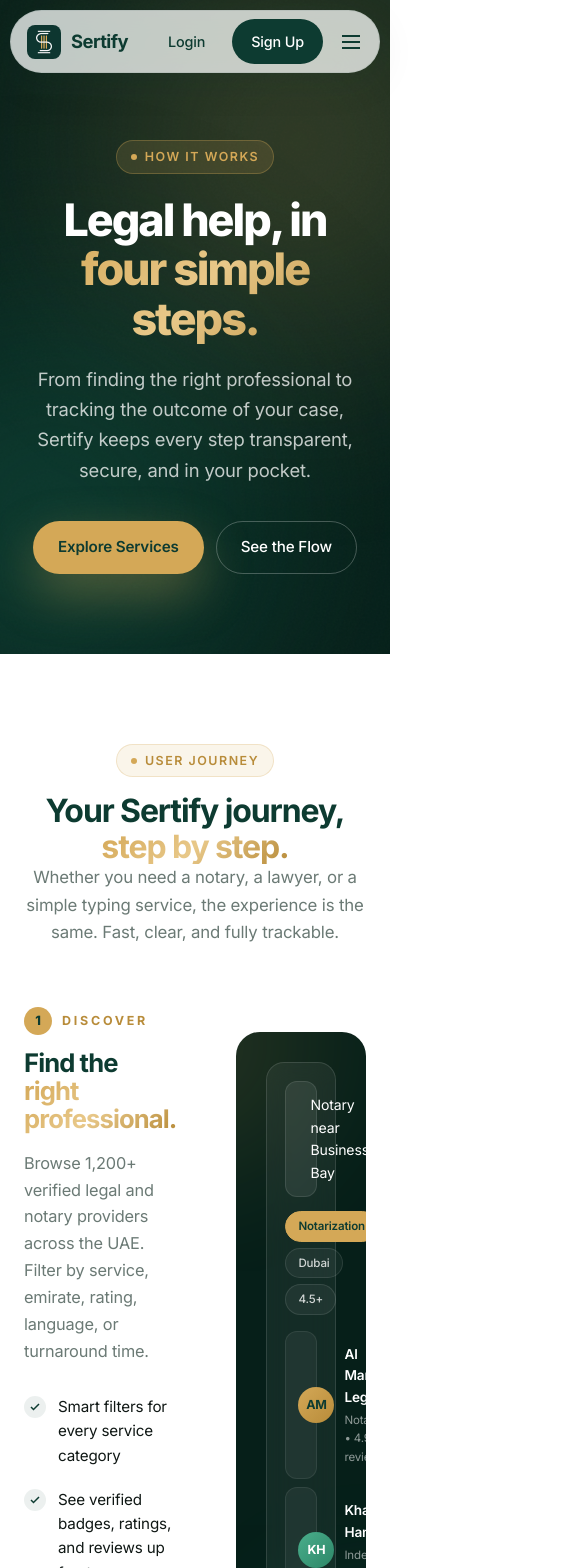
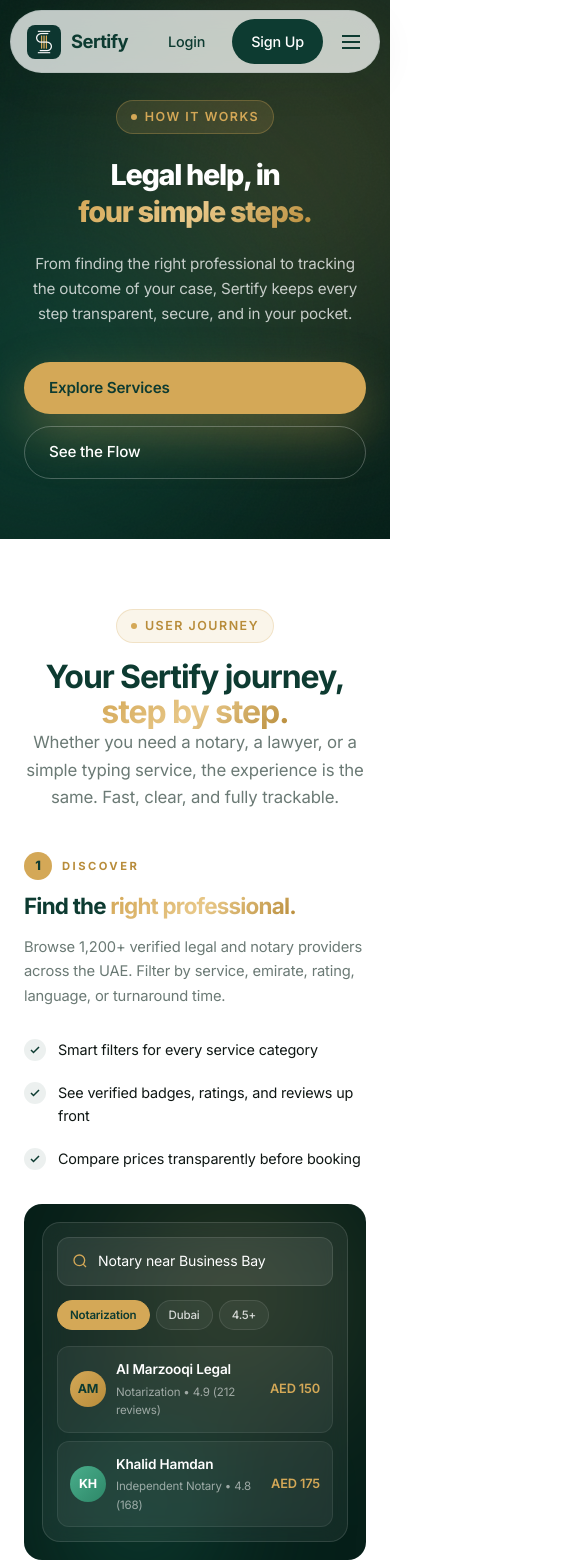
Before and after one commit to abdullahvendaxis/sertify-ae, a Next.js app: page /how-it-work in a window 390 px wide. Shown: the top 1568 px of the page, 585 px wide, since content can reach past the window. Built offline with nearby package versions, Linux system fonts and the light colour scheme.

Commit message:
first commit

```diff
--- a/src/app/howitwork.css
+++ b/src/app/howitwork.css
@@ -656,3 +656,243 @@
   .app-btn:hover { background: rgba(255,255,255,0.15); transform: translateY(-2px); }
   .app-btn .t1 { font-size: 0.7rem; opacity: 0.7; line-height: 1; }
   .app-btn .t2 { font-size: 1rem; font-weight: 600; line-height: 1.2; }
+
+
+  /* ============================= */
+/* 📱 HOW PAGE RESPONSIVE FIX */
+/* ============================= */
+
+/* Large tablets */
+@media (max-width: 1200px) {
+  .step-row {
+    grid-template-columns: 1fr;
+    gap: 40px;
+    margin-bottom: 70px;
+  }
+
+  .step-row.reverse .step-content,
+  .step-row.reverse .step-visual {
+    order: unset;
+  }
+
+  .step-visual {
+    max-width: 600px;
+    margin: 0 auto;
+  }
+
+  .ai-card {
+    grid-template-columns: 1fr;
+    gap: 40px;
+    text-align: center;
+  }
+
+  .trust-grid {
+    grid-template-columns: repeat(2, 1fr);
+  }
+
+  .compare-row {
+    grid-template-columns: 1.5fr 1fr 1fr;
+  }
+}
+
+/* Tablets */
+@media (max-width: 992px) {
+  .page-hero {
+    padding: 120px 0 70px;
+  }
+
+  .page-hero h1 {
+    font-size: 2.2rem;
+  }
+
+  .page-hero .lead {
+    font-size: 1rem;
+  }
+
+  section {
+    padding: 70px 0;
+  }
+
+  .section-head {
+    margin-bottom: 40px;
+  }
+
+  .journey-tabs {
+    gap: 6px;
+  }
+
+  .jt-btn {
+    font-size: 0.85rem;
+    padding: 8px 16px;
+  }
+
+  .step-content h2 {
+    font-size: 1.6rem;
+  }
+
+  .step-content p {
+    font-size: 0.95rem;
+  }
+
+  .step-visual {
+    padding: 24px;
+    min-height: auto;
+  }
+
+  .mock-search,
+  .mock-book,
+  .mock-chat,
+  .mock-track {
+    max-width: 100%;
+  }
+
+  .mb-dates {
+    grid-template-columns: repeat(3, 1fr);
+  }
+
+  .trust-grid {
+    grid-template-columns: 1fr;
+  }
+
+  .compare-card {
+    border-radius: 16px;
+  }
+
+  .compare-row {
+    padding: 16px 18px;
+    font-size: 0.85rem;
+  }
+
+  .faq-item {
+    padding: 18px 20px;
+  }
+
+  .ai-card {
+    padding: 40px 30px;
+  }
+
+  .final-card {
+    padding: 60px 30px;
+  }
+}
+
+/* Mobile */
+@media (max-width: 576px) {
+  .page-hero {
+    padding: 100px 0 60px;
+  }
+
+  .page-hero h1 {
+    font-size: 1.8rem;
+    line-height: 1.3;
+  }
+
+  .page-hero .lead {
+    font-size: 0.95rem;
+  }
+
+  .hero-cta {
+    flex-direction: column;
+    align-items: stretch;
+  }
+
+  .hero-cta .btn-gold,
+  .hero-cta .btn-outline-light {
+    width: 100%;
+    text-align: center;
+  }
+
+  .journey-tabs {
+    justify-content: center;
+  }
+
+  .jt-btn {
+    width: 100%;
+    text-align: center;
+  }
+
+  .step-row {
+    gap: 24px;
+    margin-bottom: 50px;
+  }
+
+  .step-number {
+    font-size: 0.7rem;
+  }
+
+  .step-content h2 {
+    font-size: 1.4rem;
+  }
+
+  .step-content p {
+    font-size: 0.92rem;
+  }
+
+  .step-points li {
+    font-size: 0.9rem;
+  }
+
+  .step-visual {
+    padding: 18px;
+    border-radius: 18px;
+  }
+
+  .mock-search,
+  .mock-book,
+  .mock-chat,
+  .mock-track {
+    padding: 14px;
+  }
+
+  .mb-dates {
+    grid-template-columns: repeat(2, 1fr);
+  }
+
+  .chat-bubble {
+    max-width: 100%;
+  }
+
+  .ai-card {
+    padding: 30px 20px;
+  }
+
+  .ai-bubble.me {
+    margin-left: 0;
+  }
+
+  .compare-row {
+    grid-template-columns: 1fr;
+    gap: 6px;
+    text-align: left;
+  }
+
+  .compare-row.head {
+    display: none;
+  }
+
+  .compare-row .col-sertify,
+  .compare-row .col-other {
+    text-align: left;
+  }
+
+  .faq-q {
+    font-size: 0.95rem;
+  }
+
+  .final-card {
+    padding: 50px 20px;
+  }
+
+  .final-card h2 {
+    font-size: 1.6rem;
+  }
+
+  .final-card p {
+    font-size: 0.95rem;
+  }
+
+  .app-btn {
+    width: 100%;
+    justify-content: center;
+  }
+}
```
